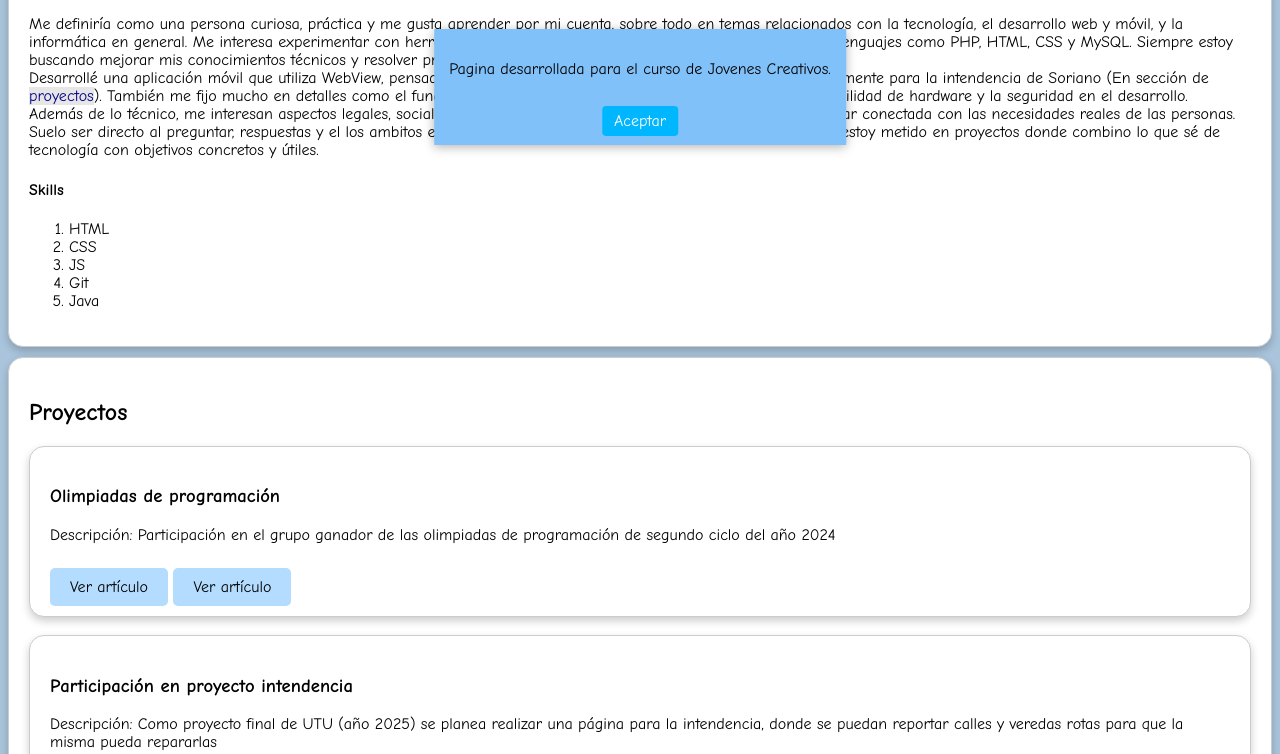
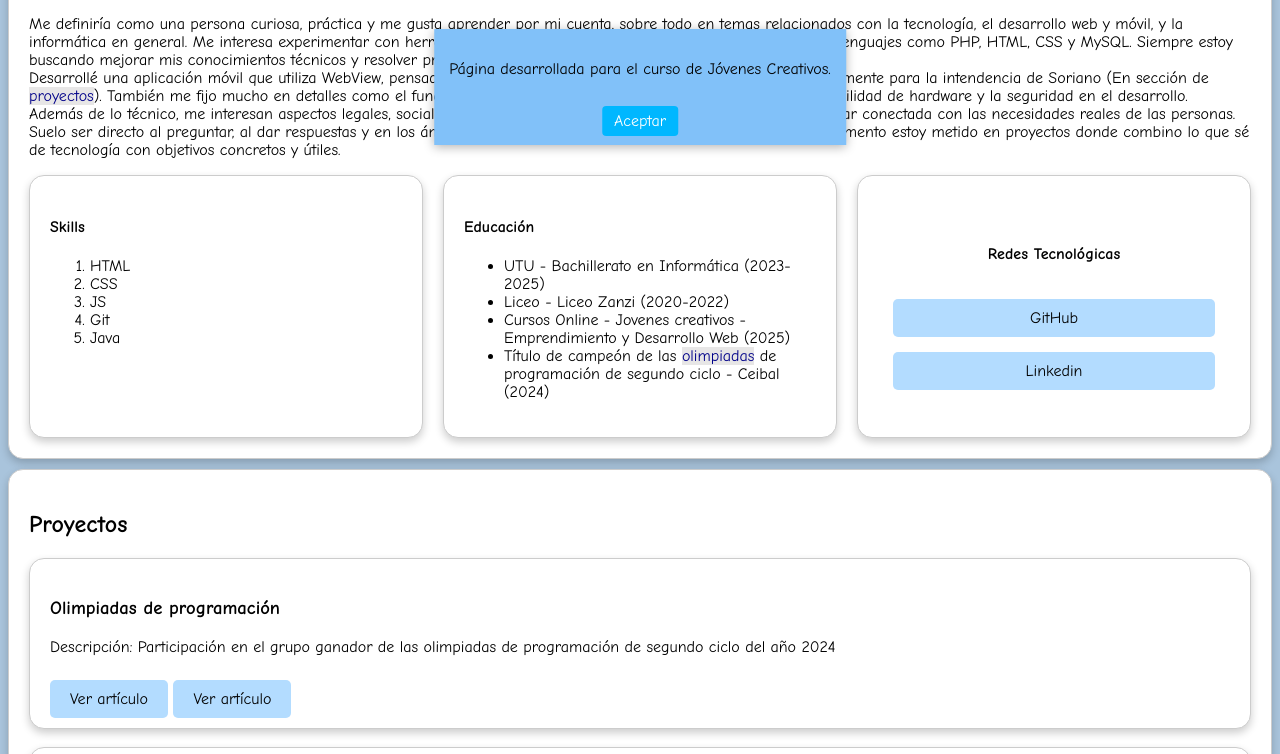
Before and after one commit to LeonardoChopi/WorkSpace, a plain HTML site: page Actividad 1 - Primera Pagina Web/Index.html in a window 1280 px wide. Shown: the part 313-1067 px from the top of the page. Drawn offline with Linux system fonts and the light colour scheme.

Commit message:
Se corrigen las faltas de ortografica de la pagina

```diff
--- a/Actividad 1 - Primera Pagina Web/Index.html
+++ b/Actividad 1 - Primera Pagina Web/Index.html
@@ -19,7 +19,7 @@
         <input type="checkbox" id="aceptar-cookies" class="oculto"> <!-- Checkbox oculto para aceptar cookies -->
          <div class="aviso-cookies"> <!-- Aviso de cookies -->
             <p>
-             Pagina desarrollada para el curso de Jovenes Creativos.
+             Página desarrollada para el curso de Jóvenes Creativos.
             </p>
          <br>
          <label for="aceptar-cookies" class="btn-aceptar">Aceptar</label> <!-- Boton para aceptar cookies -->
@@ -54,16 +54,15 @@
                 <img src="Perfil.jpg" alt="Foto de Perfil" width="200" height="200" class="Img-Perfil"> <!-- Imagen de perfil -->
                 <h3>Leonardo Chopitea</h3> <!-- Nombre de la persona-->
             </div>
-
             <div class="descripcion"> <!-- Descripcion de la persona -->
                 <p> <!-- Descripcion de la persona -->
                     Me definiría como una persona curiosa, práctica y me gusta aprender por mi cuenta, sobre todo en temas relacionados con la tecnología, el desarrollo web y móvil, y la informática en general. Me interesa experimentar con herramientas y servicios como MikroTik, Firebase, Supabase, y lenguajes como PHP, HTML, CSS y MySQL. Siempre estoy buscando mejorar mis conocimientos técnicos y resolver problemas por mi cuenta. <br>
                     Desarrollé una aplicación móvil que utiliza WebView, pensada como una solución digital para una institución, específicamente para la intendencia de Soriano (En sección de <a class="no-style" href="#proyectos" >proyectos</a>). También me fijo mucho en detalles como el funcionamiento del hosting, las notificaciones push, la compatibilidad de hardware y la seguridad en el desarrollo. <br>
-                    Además de lo técnico, me interesan aspectos legales, sociales y educativos, porque creo que la tecnología tiene que estar conectada con las necesidades reales de las personas. Suelo ser directo al preguntar, respuestas y el los ambitos en general, buscar soluciones prácticas, y en este momento estoy metido en proyectos donde combino lo que sé de tecnología con objetivos concretos y útiles.
+                    Además de lo técnico, me interesan aspectos legales, sociales y educativos, porque creo que la tecnología tiene que estar conectada con las necesidades reales de las personas. Suelo ser directo al preguntar, al dar respuestas y en los ámbitos en general, buscar soluciones prácticas, y en este momento estoy metido en proyectos donde combino lo que sé de tecnología con objetivos concretos y útiles.
                 </p>
             </div>
-
-            <div class="Card-Skills"> <!-- Contenedor de habilidades -->
+            <div class="Card-SobreMi"> <!-- Contenedor de datos personales -->
+                <div class="Card-SobreMi2"> <!-- Contenedor de habilidades -->
                   <h4>Skills</h4> <!-- Habilidades de la persona -->
                    <ol>
                        <li>HTML</li> <!-- habilidad 1-->
@@ -72,6 +71,21 @@
                         <li>Git</li> <!-- habilidad 4-->
                         <li>Java</li> <!-- habilidad 5-->
                     </ol>
+                </div>
+                <div class="Card-SobreMi2">
+                    <h4>Educación</h4> <!-- Educacion de la persona -->
+                    <ul>
+                        <li>UTU - Bachillerato en Informática (2023-2025)</li> <!-- Educacion 1-->
+                        <li>Liceo - Liceo Zanzi (2020-2022)</li> <!-- Educacion 2-->
+                        <li>Cursos Online - Jovenes creativos - Emprendimiento y Desarrollo Web  (2025)</li> <!-- Educacion 3-->
+                        <li>Título de campeón de las <a class="no-style" href="#proyectos" >olimpiadas</a> de programación de segundo ciclo - Ceibal (2024)</li>
+                    </ul>
+                </div>
+                <div class="Card-SobreMi2 Redes"> <!-- Contenedor de redes sociales -->
+                    <h4>Redes Tecnológicas</h4>
+                    <a href="https://github.com/LeonardoChopi">GitHub</a>
+                    <a href="https://www.linkedin.com/in/leonardo-chopitea-01889a372?utm_source=share&utm_campaign=share_via&utm_content=profile&utm_medium=android_app">Linkedin</a>
+                </div>
             </div>
 
         </section>
@@ -92,7 +106,7 @@
                     </div>
                     <br>
                     <div class="card-Internas"> <!-- Proyecto 2 -->
-                        <h3>Participación en proyecto intendencia</h3> <!-- Titulo del proyecto -->
+                        <h3>Participación en proyecto para la intendencia</h3> <!-- Titulo del proyecto -->
                         <p>Descripción: Como proyecto final de UTU (año 2025) se planea realizar una página para la intendencia, donde se puedan reportar calles y veredas rotas para que la misma pueda repararlas</p> <!-- Descripcion del proyecto -->
                         <br>
                         <a href="http://Mivereda.site" target="_blank" class="BotonProy">Ver página (en proceso)</a> <!-- Link a la pagina del proyecto -->
@@ -163,7 +177,7 @@
                     </div>
                     <br>
                     <div class="Cent-Form">
-                        <label for="telefono">Telefono: </label><br> <!-- Etiqueta para el campo de Telefono -->
+                        <label for="telefono">Teléfono: </label><br> <!-- Etiqueta para el campo de Telefono -->
                         <input type="tel" id="telefono" name="telefono" placeholder="Escribí tu Telefono aquí" required><br><br> <!-- Campo de entrada para el Telefono -->
 
                     <p>    </p> <!-- Espacio en blanco entre los campos -->
--- a/Actividad 1 - Primera Pagina Web/style.css
+++ b/Actividad 1 - Primera Pagina Web/style.css
@@ -64,6 +64,41 @@ body {
   align-items: center ; /*alinear los objetos al centro*/
 }
 
+/*Seccion de cards internas para la parte Sobre Mi*/
+.Card-SobreMi {
+    display: flex !important;
+    flex-direction: row !important; /* fuerza dirección horizontal */
+    gap: 20px;
+    align-items: stretch;
+    width: 100%;
+}
+
+.Card-SobreMi2 {
+    border-radius: 15px;
+    border: 1px solid #ccc;
+    box-shadow: 0 4px 8px rgba(0, 0, 0, 0.2);
+    padding: 20px;
+    background-color: #ffffff;
+    flex: 1;
+    width: calc(50% - 10px); /* 50% menos la mitad del gap */
+}
+
+/*Seccion especifica para Redes Tecnologicas*/
+.Redes {
+    display: flex; /* convierte el contenedor en flexbox */
+    flex-direction: column; /* coloca los botones en columna */
+    justify-content: center; /* centra verticalmente */
+    align-items: center; /* centra horizontalmente */
+    gap: 15px; /* espacio entre botones */
+    width: calc(33.33% - 13px); /* ajusta el ancho para 3 cards */
+}
+.Redes a {
+    width: 80%; /* hace que ambos botones tengan el mismo ancho */
+    text-align: center; /* centra el texto dentro del botón */
+    display: block; /* hace que ocupen toda la línea */
+}
+
+/*Centrado del formulario */
 .Cent-Form {
     display: flex; /*poner todos los objetos en una fila*/
     justify-content: center; /*centrar los objetos*/
@@ -188,6 +223,21 @@ a.no-style {
         text-align: center; /*centrar la imagen del navbar*/
     }
 
+    /* Hacer que las cards internas de Sobre Mí se pongan en columna */
+    .Card-SobreMi {
+        flex-direction: column !important; /* cambiar a columna */
+        align-items: center; /* centrar las cards */
+    }
+
+    .Card-SobreMi2 {
+        width: 90%; /* usar casi todo el ancho disponible */
+        margin-bottom: 15px; /* espacio entre cards */
+    }
+
+    .Redes {
+        width: 90%; /* mismo ancho que las otras cards */
+    }
+
     /* Estilos para las Cards internas*/
     .card-Internas{
         text-align: center;
```
Also changed, not shown: Actividad 1 - Primera Pagina Web/Gracias.html (+1 -1 lines). Lines whose indentation alone changed are shown as unchanged.
